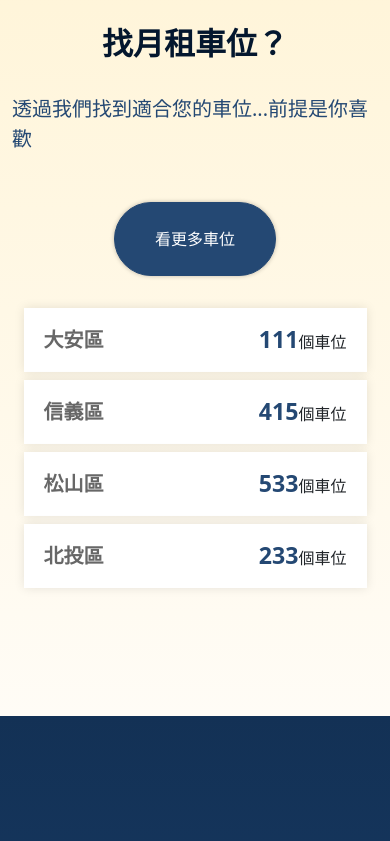
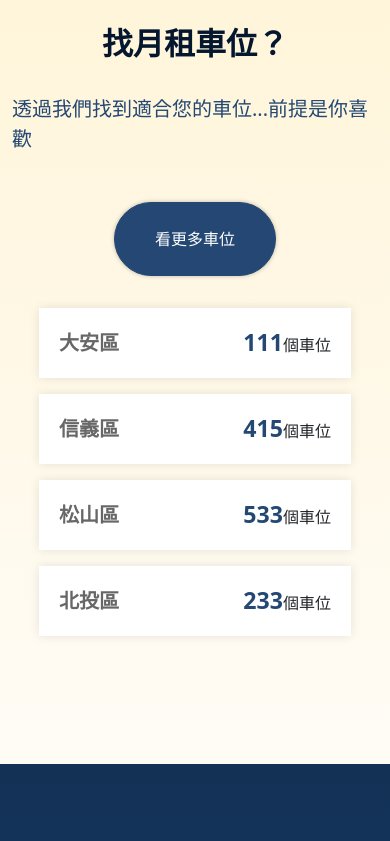
Before and after one commit to mitwitCTC/taipeiparking, a Vue app: page / in a window 390 px wide. Shown: the part 1838-2679 px from the top of the page. Built offline with nearby package versions, Linux system fonts and the light colour scheme; no server answers.

Commit message:
feat: Modify layout & monthly-space width

```diff
--- a/src/components/index/TheMonthly.vue
+++ b/src/components/index/TheMonthly.vue
@@ -2,8 +2,7 @@
   <div class="bg-monthly">
     <div class="container">
       <div class="row">
-        <section class="col-1"></section>
-        <section class="col-12 col-xl-3">
+        <section class="col-12 col-md-4 col-xl-4">
           <div
             class="d-flex flex-column align-items-center align-items-xl-start"
           >
@@ -20,10 +19,8 @@
             </button>
           </div>
         </section>
-        <section class="col-12 col-xl-7 mt-8 mt-xl-0">
-          <ul
-            class="monthly-spaces d-flex flex-wrap flex-column flex-xl-row align-items-center justify-content-around"
-          >
+        <section class="col-12 col-md-8 col-xl-8 mt-8 mt-xl-0">
+          <ul class="row gap-2 d-flex justify-content-center">
             <li
               class="monthly-space bg-white px-5 justify-content-between mb-2"
               v-for="(item, index) in displayedMonthlySpaces"
@@ -52,16 +49,15 @@
 
 .monthly-space {
   box-shadow: 0px 0px 10px 0px #0000001a;
-  width: 392px;
-  height: 88px;
+  width: 25vw;
+  aspect-ratio: 392/88;
   display: flex;
   justify-content: space-between;
   align-items: center;
 }
 @media (max-width: 768px) {
   .monthly-space {
-    width: 343px;
-    height: 64px;
+    width: 80vw;
   }
 }
 </style>
```
